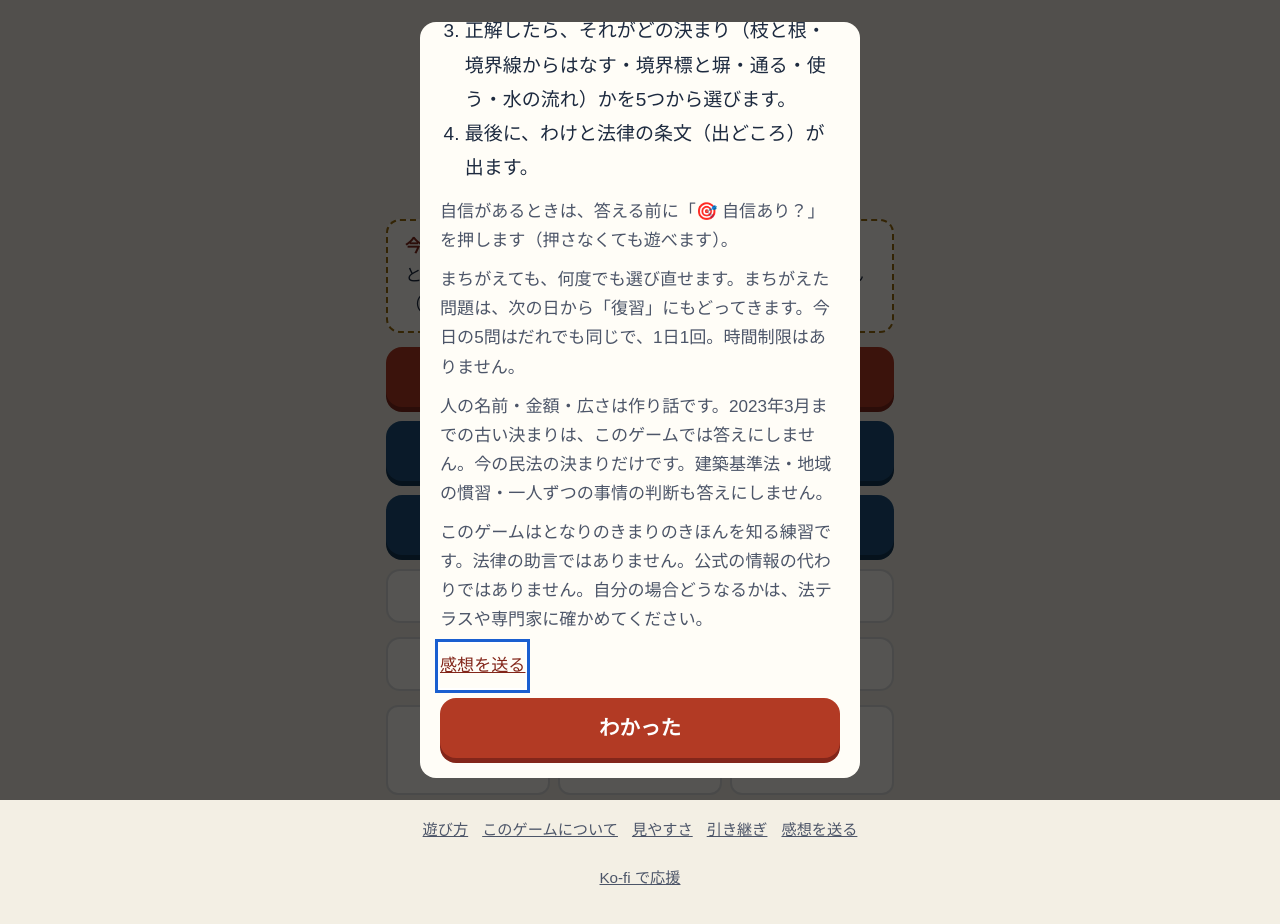
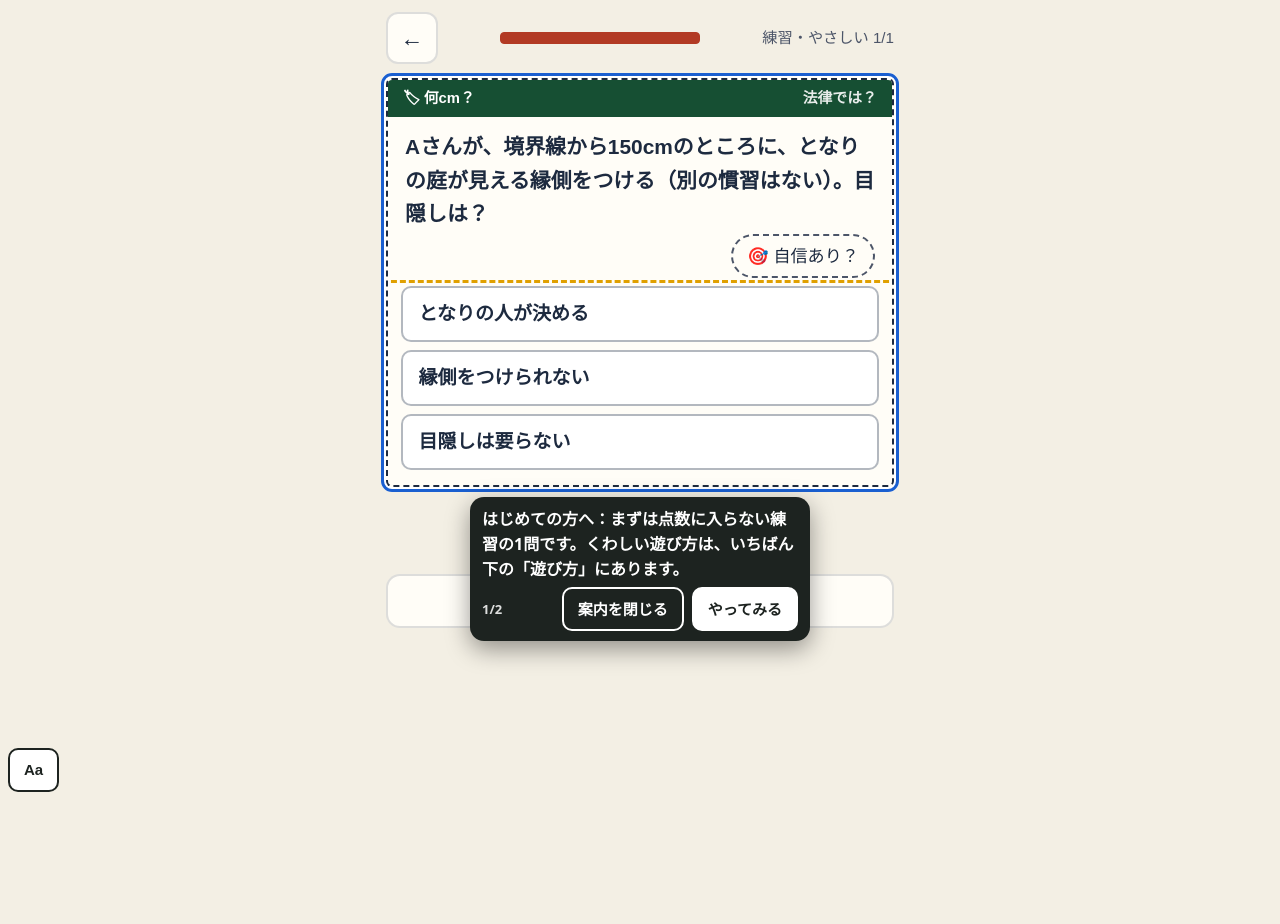
Before and after one commit to satou-aaaaa/tonari-kimari, a plain HTML site: page index.html in a window 1280 px wide. After the commit the page ends 800 px from the top, so only its background shows below. Drawn offline with Linux system fonts and the light colour scheme; a web font is replaced by a local one.

Commit message:
ひな形の共通部品を写す（shared-workflows 67f7985） (#4)
Co-authored-by: template-sync <41898283+github-actions[bot]@users.noreply.github.com>

```diff
--- a/index.html
+++ b/index.html
@@ -346,7 +346,8 @@ html.a11y-say body{padding-bottom:calc(64px + env(safe-area-inset-bottom,0px))!i
 //      （incidents/2026-11-21-hand-copied-helpers-drift.md）。
 //      あわせて、はじめて遊ぶ人への案内（吹き出し Core.coach）を足した。長い「遊び方」の窓の代わりに、練習の1問を遊びながら
 //      その場で一言ずつ教える（NN/g「Mobile Instructional Overlays」・Andersen ほか CHI 2012「The Impact of Tutorials on Games of Varying Complexity」）。
-//   3: 2026-11-22 吹き出しを出しているあいだ 0.4 秒ごとに場所を測り直す（古い場所に残って押す所を隠すことがあった）。ボタンの字を「案内を閉じる」に
+//   3: 2026-11-22 吹き出しを出しているあいだ 0.4 秒ごとに場所を測り直す（古い場所に残って押す所を隠すことがあった）。ボタンの字を「案内を閉じる」に。
+//      段の wait（その所が出るまで待つ）を足した。全ゲームの「はじめての練習」を sync-template の migrateFirstPlay が足すため
 //   2: 2026-11-22 感想フォームのゲーム名を、渡さなければ題（<title>）から入れる。sync-template が全ゲームを game-core に切り替える（migrateCore）ため
 // 決まり: 外へ通信しない。ゲームの関数の名前（toast・buzz など）は上書きしない（Core.toast などで呼ぶ）。
 (function () {
@@ -432,6 +433,7 @@ html.a11y-say body{padding-bottom:calc(64px + env(safe-area-inset-bottom,0px))!i
   //   sel   …… 吹き出しを付ける所。まだ画面に無いあいだは待つ（ゲームが画面を作り直しても付け直す）
   //   until …… その所が画面に出たら次へ進む（答えた・正解した など）。無ければ sel を押したら次へ
   //   button …… 押すと次へ進むボタンの字（読むだけの吹き出し）
+  //   wait  …… その所が画面に出るまで、この吹き出しは出さずに待つ（答えたあとにだけ「次へ」を指す など）
   //   pos   …… "below"（既定）か "above"。その側に場所が無ければ、ページを少し動かして場所を空ける（読む所を隠さないため）
   // 吹き出しは押す所を隠さない（上か下の空いたほうに出す）。「案内を閉じる」と Esc でいつでもやめられる。
   const coach = (() => {
@@ -466,7 +468,7 @@ html.a11y-say body{padding-bottom:calc(64px + env(safe-area-inset-bottom,0px))!i
       while (steps && i < steps.length && steps[i].until && find(steps[i].until)) i++;
       if (!steps) return;
       if (i >= steps.length) return stop(true);
-      const st = steps[i], el = find(st.sel);
+      const st = steps[i], el = st.wait && !find(st.wait) ? null : find(st.sel);
       if (!el) { box.hidden = true; mark(null); return; }
       box.hidden = false; mark(el);
       const fresh = shown !== i;
@@ -941,7 +943,7 @@ function home() {
   $("go-cal").onclick = () => cal();
   $("go-ach").onclick = achView;
   bindFooter();
-  if (!s.tut) openHow();
+  if (!s.tut) firstPlay();
 }
 function practiceMenu() {
   app.innerHTML = `<header><button class="icon" id="back" aria-label="もどる">←</button><h1>練習<small>今日の記録には入りません（しくみ帳には載ります）</small></h1></header>
@@ -952,6 +954,27 @@ function practiceMenu() {
   document.querySelectorAll(".lv button").forEach((b) => (b.onclick = () => startRun("p", +b.dataset.t)));
   bindFooter(); toTop();
 }
+// first-play:begin（shared-workflows の scripts/sync-template.mjs が足した。直すときはひな形を直す）
+// はじめての人：長い「遊び方」の窓を出さず、点数に入らない練習の1問を遊びながら、吹き出しで一言ずつ教える（game-core の Core.coach）。
+// 「見た」は始めたその場で残す（途中でやめても、次からはふつうに始まる。くわしい遊び方はいつでもいちばん下の「遊び方」から）
+const FIRST_STEPS = [
+  { sel: "#choices", button: "やってみる", text: "はじめての方へ：まずは点数に入らない練習の1問です。くわしい遊び方は、いちばん下の「遊び方」にあります。" },
+  { sel: "#next", wait: ".verdict", text: "できました。わけを読んだら、ここを押して進みます。" },
+];
+function firstPlay() {
+  save((s) => { s.tut = true; });
+  // 練習の入り口を開いて、いちばん上（いちばんやさしい）を押す。無ければ前の形（遊び方の窓）にもどす
+  practiceMenu();
+  const b = document.querySelector(".lv button");
+  if (!window.Core || !Core.coach || !b) { home(); return openHow(); }
+  b.click();
+  // 練習は1問だけにする（数を減らしてから描き直す）
+  save((s) => { const r = s.runs && s.runs.p; if (r && Array.isArray(r.list)) r.list = r.list.slice(0, 1); });
+  play();
+  // 案内を閉じた（Esc も）ら、1問の練習の途中経過を残さずにホームへ（ふだんの練習の「続きから」を出さない）
+  Core.coach.start(FIRST_STEPS, { home, onEnd: (done) => { if (done === false) { save((s) => { const r = s.runs && s.runs.p; if (r && !(r.res || []).length) delete s.runs.p; }); home(); } } });
+}
+// first-play:end
 function startRun(mode, opt) {
   const k = todayKey(); let ng = false;
   save((s) => {
```
Also changed, not shown: qa/run.mjs (+6 -5 lines).
